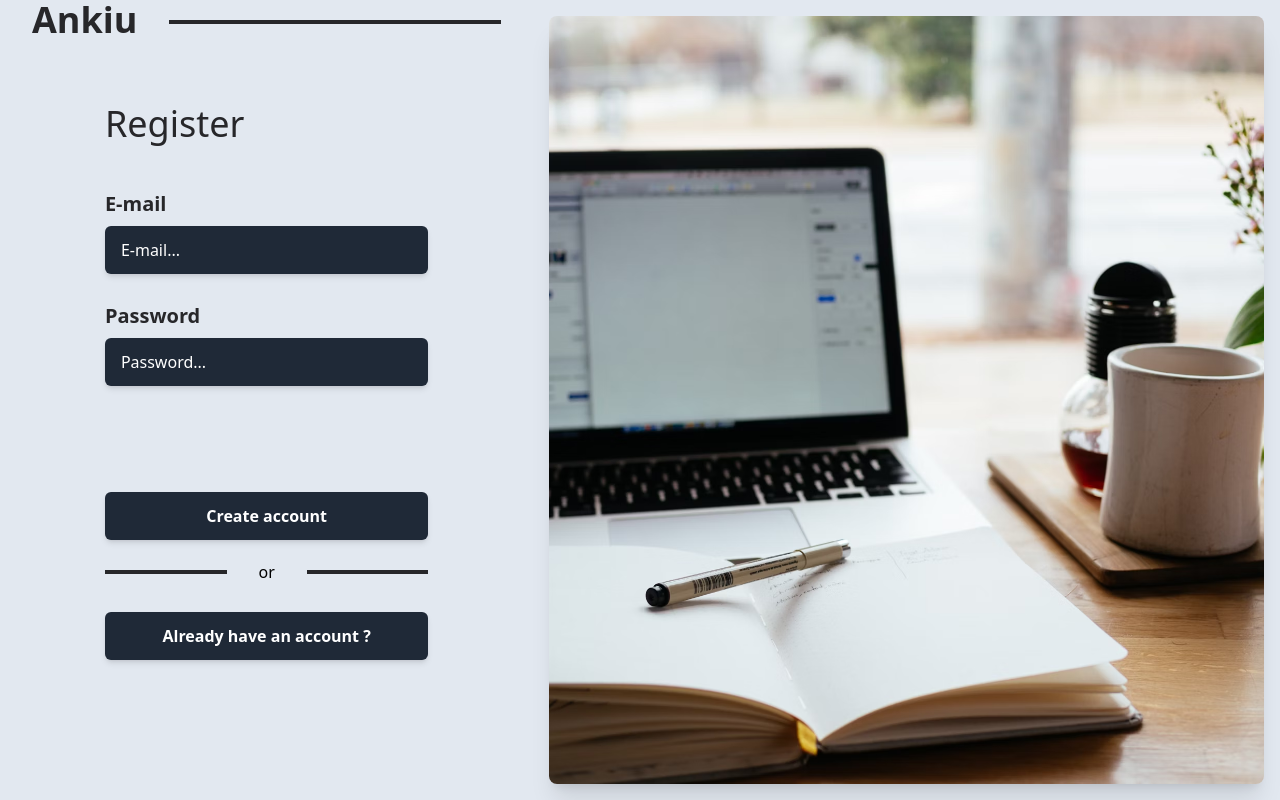
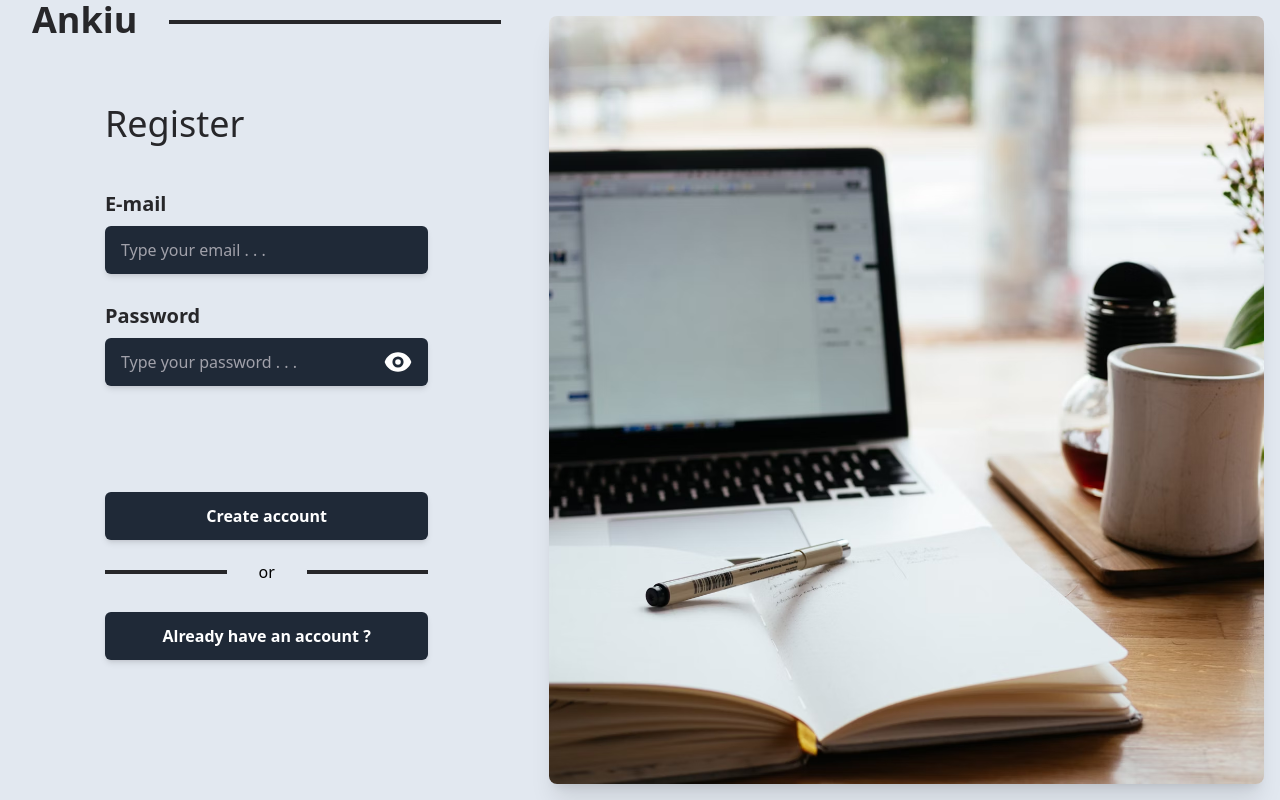
Before and after one commit to Dan0Silva/ankiu, a React (Vite) app in the folder frontend/: page /register in a window 1280 px wide. Built offline with nearby package versions, Linux system fonts and the light colour scheme.

Commit message:
create password field component with hidden password option

```diff
--- a/frontend/package.json
+++ b/frontend/package.json
@@ -14,6 +14,7 @@
     "axios": "^1.7.9",
     "react": "^18.3.1",
     "react-dom": "^18.3.1",
+    "react-icons": "^5.4.0",
     "react-router-dom": "^7.1.1",
     "react-toastify": "^11.0.2"
   },
--- a/frontend/src/components/CustomInput/index.tsx
+++ b/frontend/src/components/CustomInput/index.tsx
@@ -17,7 +17,7 @@ export default (props: TextInputProps) => {
       <input
         onChange={handlePropertyChange}
         value={props.value}
-        className="h-12 rounded-md px-4 mt-2 bg-gray-800 text-white placeholder:text-white shadow-md"
+        className="h-12 rounded-md px-4 mt-2 bg-gray-800 text-white placeholder:text-zinc-400 shadow-md"
         type={props.type}
         placeholder={props.placeholder}
       />
--- /dev/null
+++ b/frontend/src/components/PasswordInput/index.tsx
@@ -0,0 +1,66 @@
+import { useContext, useState } from 'react';
+import { HiEye, HiEyeOff } from 'react-icons/hi';
+
+interface TextInputProps {
+  placeholder: string;
+  name: string;
+  onChange: React.Dispatch<React.SetStateAction<string>>;
+  value: string;
+}
+
+export default (props: TextInputProps) => {
+  const [inputType, setInputType] = useState('password');
+  const [hiddenPassword, setHiddenPassword] = useState(true);
+
+  const EyeIcon = () => {
+    const eyeOn = (
+      <HiEye
+        onClick={handlePassword}
+        color="#fff"
+        size={28}
+        className="mx-4 z-10 absolute"
+      />
+    );
+    const eyeOff = (
+      <HiEyeOff
+        onClick={handlePassword}
+        color="#fff"
+        size={28}
+        className="mx-4 z-10 absolute"
+      />
+    );
+
+    return hiddenPassword ? eyeOn : eyeOff;
+  };
+
+  const handlePassword = () => {
+    if (inputType == 'password') {
+      setInputType('text');
+    } else if (inputType == 'text') {
+      setInputType('password');
+    }
+
+    setHiddenPassword(!hiddenPassword);
+  };
+
+  const handlePropertyChange = (event: React.ChangeEvent<HTMLInputElement>) => {
+    props.onChange(event.target.value);
+  };
+
+  return (
+    <div className="h-28 w-8/12 justify-center flex flex-col px-4">
+      <p className="text-zinc-800 font-semibold text-xl">{props.name}</p>
+      <div className="w-full flex items-center justify-end mt-2">
+        <input
+          onChange={handlePropertyChange}
+          value={props.value}
+          className="h-12 rounded-md w-full px-4 pr-14 bg-gray-800 text-white placeholder:text-zinc-400 shadow-md"
+          type={inputType}
+          placeholder={props.placeholder}
+        />
+
+        <EyeIcon />
+      </div>
+    </div>
+  );
+};
--- a/frontend/src/pages/Login/index.tsx
+++ b/frontend/src/pages/Login/index.tsx
@@ -4,6 +4,7 @@ import CustomInput from '../../components/CustomInput';
 import Header from '../../components/Header';
 import { useState } from 'react';
 import { toast } from 'react-toastify';
+import PasswordInput from '../../components/PasswordInput';
 
 export default () => {
   const photo = '/images/background1.jpg';
@@ -30,14 +31,13 @@ export default () => {
             value={email}
             onChange={setEmail}
             type="text"
-            placeholder="E-mail..."
+            placeholder="Type your email . . ."
             name="E-mail"
           />
-          <CustomInput
+          <PasswordInput
             value={password}
             onChange={setPassword}
-            type="text"
-            placeholder="Password..."
+            placeholder="Type your password . . ."
             name="Password"
           />
 
--- a/frontend/src/pages/Register/index.tsx
+++ b/frontend/src/pages/Register/index.tsx
@@ -4,6 +4,7 @@ import CustomInput from '../../components/CustomInput';
 import Header from '../../components/Header';
 import { useState } from 'react';
 import { toast } from 'react-toastify';
+import PasswordInput from '../../components/PasswordInput';
 
 export default () => {
   const photo = '/images/background1.jpg';
@@ -30,14 +31,13 @@ export default () => {
             value={email}
             onChange={setEmail}
             type="text"
-            placeholder="E-mail..."
+            placeholder="Type your email . . ."
             name="E-mail"
           />
-          <CustomInput
+          <PasswordInput
             value={password}
             onChange={setPassword}
-            type="text"
-            placeholder="Password..."
+            placeholder="Type your password . . ."
             name="Password"
           />
 
```
Also changed, not shown: 1 other file (tests, documents, lock files or other folders).
